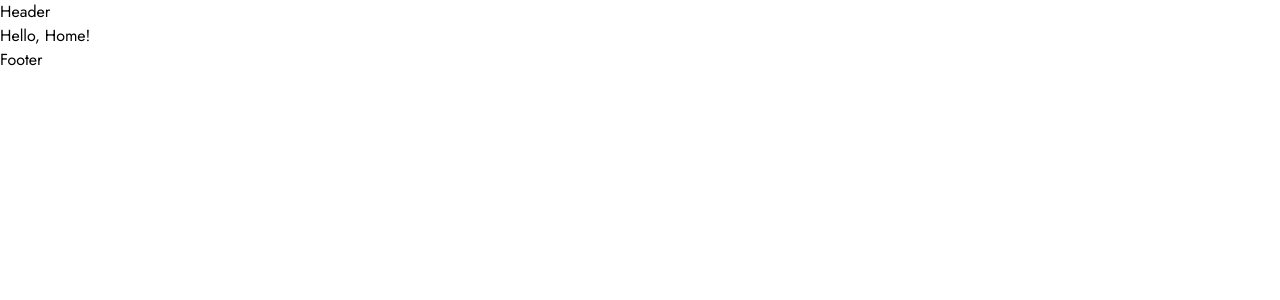
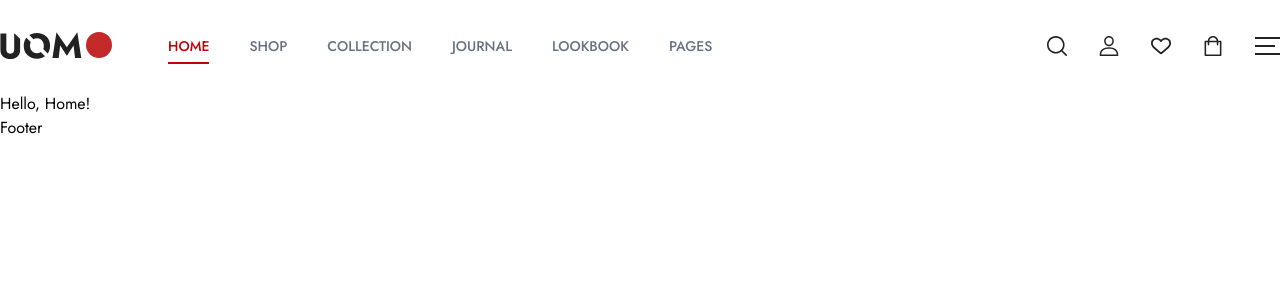
Before and after one commit to codayon/uomo-e-commerce, a React (Vite) app: page / in a window 1280 px wide. Shown: the top 300 px of the page. Built offline with nearby package versions, Linux system fonts and the light colour scheme.

Commit message:
feat: add header for desktop

```diff
--- a/src/components/layouts/Header.jsx
+++ b/src/components/layouts/Header.jsx
@@ -1,7 +1,70 @@
+import { NavLink } from "react-router";
+import Container from "../common/Container";
+import Flex from "../common/Flex";
+import {
+  BarsIcon,
+  CartIcon,
+  HeartIcon,
+  SearchIcon,
+  UomoLogo,
+  UserIcon,
+} from "../common/SvgAssets";
+
+const data = {
+  menu: [
+    { id: 1, to: "/", label: "HOME" },
+    { id: 2, to: "shop", label: "SHOP" },
+    { id: 3, to: "collection", label: "COLLECTION" },
+    { id: 4, to: "journal", label: "JOURNAL" },
+    { id: 5, to: "lookbook", label: "LOOKBOOK" },
+    { id: 5, to: "pages", label: "PAGES" },
+  ],
+};
+
 export default function Header() {
   return (
-    <>
-      <p>Header</p>
-    </>
+    <section className="py-8">
+      <Container>
+        <Flex className="justify-between">
+          <Flex className="gap-14">
+            <UomoLogo />
+            <ul className="flex items-center gap-10">
+              {data.menu.map((item) => (
+                <li key={item.id}>
+                  <NavLink
+                    to={item.to}
+                    className={({ isActive }) =>
+                      `relative group py-2 font-medium text-sm ${
+                        isActive ? "text-red-700" : "text-gray-500"
+                      }`
+                    }
+                  >
+                    {({ isActive }) => (
+                      <>
+                        {item.label}
+                        <span
+                          className={`absolute left-0 bottom-0 h-0.5 ${
+                            isActive
+                              ? "bg-red-700 w-full"
+                              : "bg-gray-500 w-0 group-hover:w-full transition-all ease-out duration-300"
+                          }`}
+                        ></span>
+                      </>
+                    )}
+                  </NavLink>
+                </li>
+              ))}
+            </ul>
+          </Flex>
+          <Flex className="gap-8">
+            <SearchIcon />
+            <UserIcon />
+            <HeartIcon />
+            <CartIcon />
+            <BarsIcon />
+          </Flex>
+        </Flex>
+      </Container>
+    </section>
   );
 }
```
